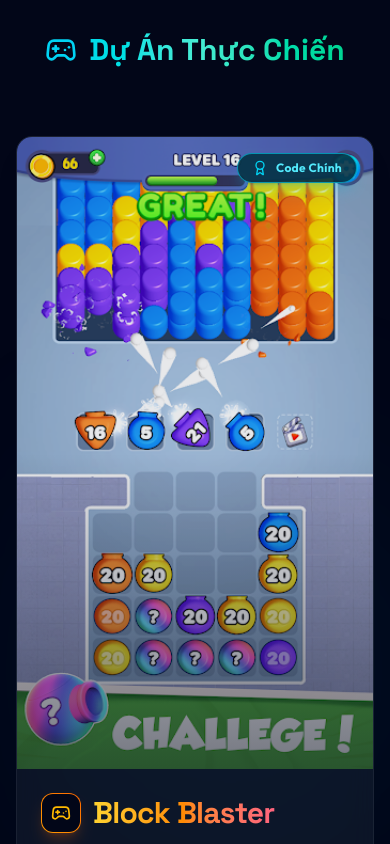
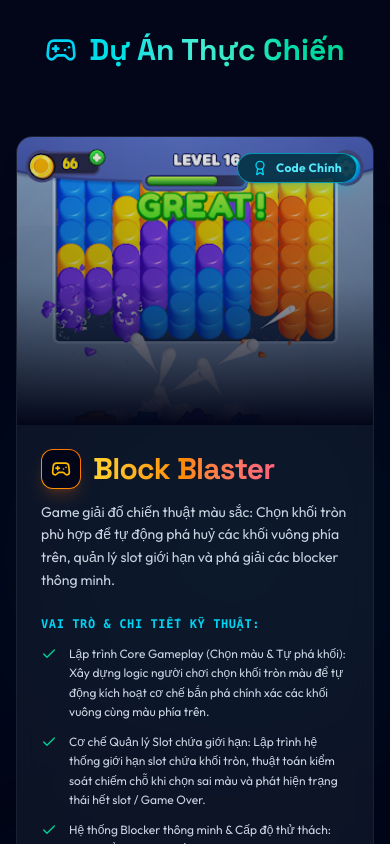
Before and after one commit to bon2ka4/Huan_CV, a React (Vite) app: page / in a window 390 px wide. Shown: the part 4100-4944 px from the top of the page. Built offline with nearby package versions, Linux system fonts and the light colour scheme.

Commit message:
style: restore vertical card layout with wide responsive container

```diff
--- a/src/App.jsx
+++ b/src/App.jsx
@@ -50,7 +50,7 @@ export default function App() {
             </div>
 
             {/* Projects Cards Grid */}
-            <div className={`grid grid-cols-1 ${filteredProjects.length === 1 ? 'max-w-5xl mx-auto' : 'md:grid-cols-2 lg:grid-cols-3'} gap-8`}>
+            <div className={`grid grid-cols-1 ${filteredProjects.length === 1 ? 'max-w-4xl mx-auto' : 'md:grid-cols-2 lg:grid-cols-3'} gap-8`}>
               {filteredProjects.map((project) => (
                 <ProjectCard
                   key={project.id}
--- a/src/components/ProjectCard.jsx
+++ b/src/components/ProjectCard.jsx
@@ -3,16 +3,16 @@ import { Gamepad2, Check, Play, Sparkles, Award } from 'lucide-react';
 
 export default function ProjectCard({ project, onPlayDemo }) {
   return (
-    <div className="glass-card rounded-2xl overflow-hidden border border-slate-800 flex flex-col lg:flex-row group hover:border-cyan-500/40 transition-all duration-300 shadow-xl">
+    <div className="glass-card rounded-2xl overflow-hidden border border-slate-800 flex flex-col group hover:border-cyan-500/40 transition-all duration-300 shadow-xl">
 
-      {/* Thumbnail & Image Overlay Container */}
-      <div className="relative lg:w-5/12 min-h-[300px] lg:min-h-[420px] overflow-hidden bg-slate-900 shrink-0">
+      {/* Thumbnail & Image Overlay Container (Top Banner) */}
+      <div className="relative w-full h-72 sm:h-80 md:h-96 overflow-hidden bg-slate-900">
         <img
           src={project.thumbnail}
           alt={project.title}
           className="w-full h-full object-cover object-top group-hover:scale-105 transition-transform duration-500 opacity-90 group-hover:opacity-100"
         />
-        <div className="absolute inset-0 bg-gradient-to-t lg:bg-gradient-to-r from-slate-950 via-transparent to-transparent opacity-50" />
+        <div className="absolute inset-0 bg-gradient-to-t from-slate-950 via-slate-950/30 to-transparent" />
 
         {/* Top Badges */}
         <div className="absolute top-4 right-4 z-10">
```
